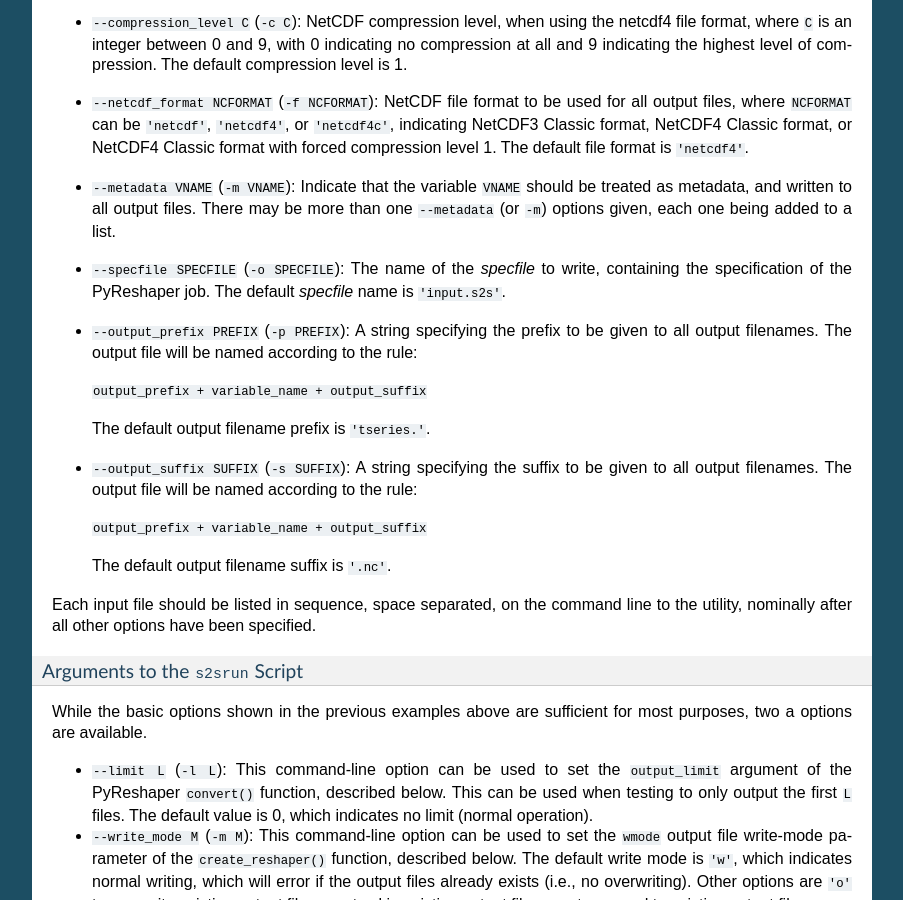
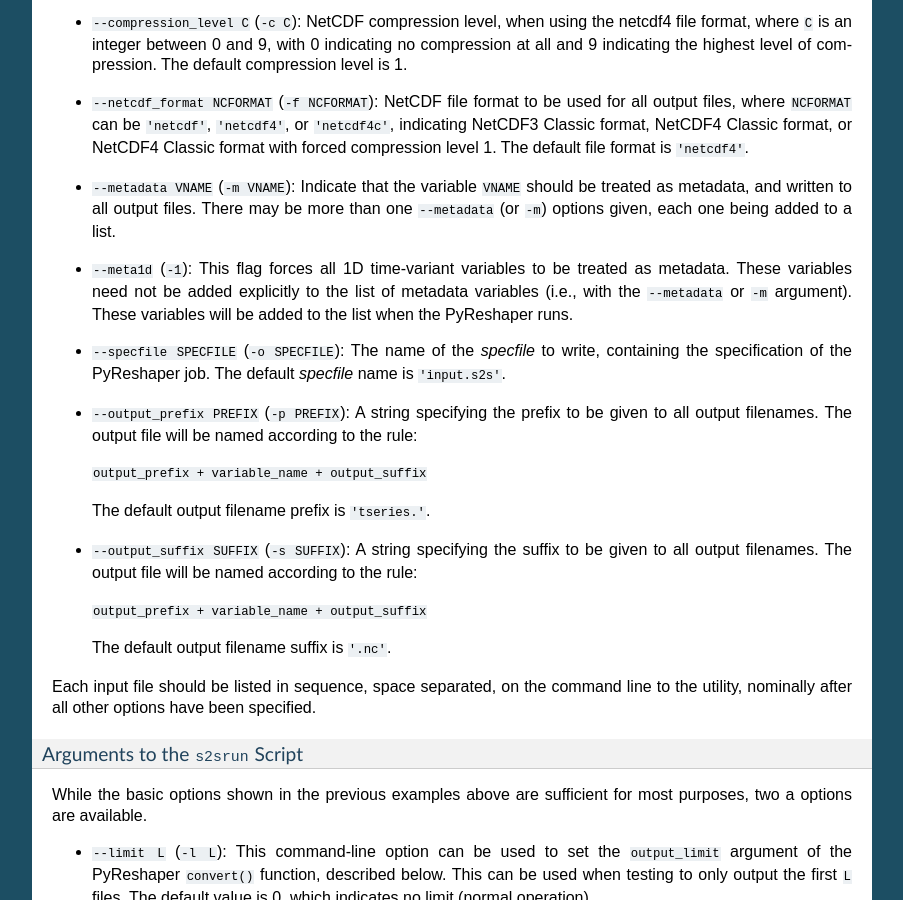
Before and after one commit to NCAR/PyReshaper, a Sphinx documentation site: the page built from docs/source/manual.rst, in a window 1280 px wide and 900 px high, scrolled down 4274 px. Shown: the whole window, without its empty margins (198-1101 px from the left). Built offline with Sphinx 7.4.7, drawn with Linux system fonts in a browser that asks for light colours; some of the changed text lies outside the part shown.

Commit message:
Updating manual for new feature

```diff
--- a/docs/source/manual.rst
+++ b/docs/source/manual.rst
@@ -298,6 +298,11 @@
    be treated as metadata, and written to all output files.  There may be more than
    one ``--metadata`` (or ``-m``) options given, each one being added to a list.
 
+-  ``--meta1d`` (``-1``):  This flag forces all 1D time-variant variables to be treated
+   as metadata.  These variables need not be added explicitly to the list of metadata
+   variables (i.e., with the ``--metadata`` or ``-m`` argument).  These variables will
+   be added to the list when the PyReshaper runs.
+
 -  ``--specfile SPECFILE`` (``-o SPECFILE``):  The name of the *specfile* to write,
    containing the specification of the PyReshaper job.  The default *specfile* name
    is ``'input.s2s'``.
@@ -449,6 +454,11 @@
    as time-series variables (i.e., treated as metadata), since all
    time-invariant (time-independent) variables will be treat as metadata
    automatically.
+
+-  ``assume_1d_time_variant_metadata``: If set to ``True``, this indicates
+   that all 1D time-variant variables (i.e., variables that *only* depend
+   upon ``time``) should be added to the list of ``time_variant_metadata``
+   when the Reshaper runs.  The default for this option is ``False``.
 
 -  ``backend``: This specifies which I/O backend to use for reading
    and writing NetCDF files.  The default backend is ``'netCDF4'``, but
```
